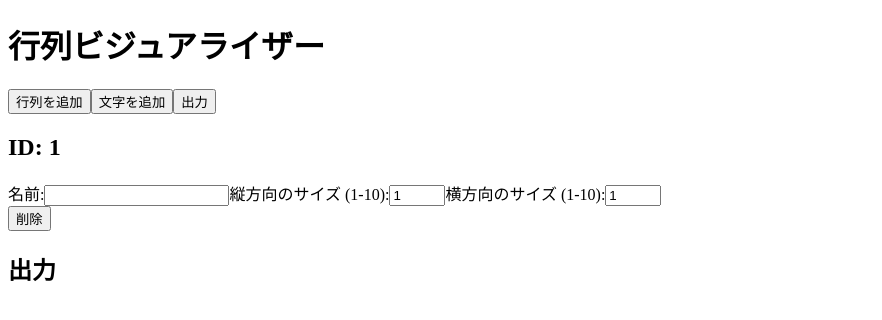
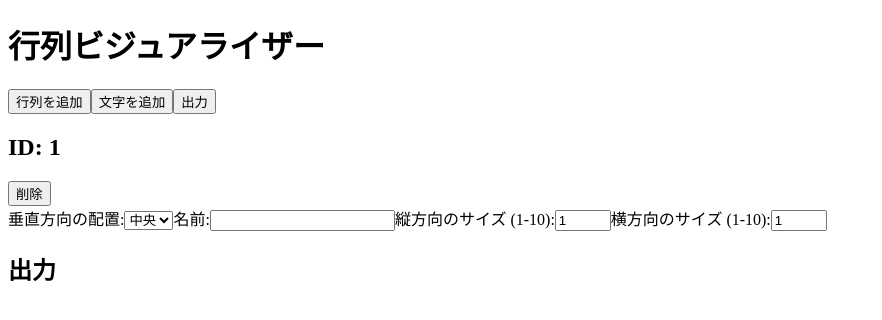
Before and after one commit to senntou/matvis, a React (Vite) app: page / in a window 1280 px wide. Both pictures are taken after a click on the button "行列を追加". Shown: the top 320 px of the page, without its empty margins (0-882 px from the left). Built offline with nearby package versions, Linux system fonts and the light colour scheme; the HTML template or start-up script is replaced by a standard one.

Commit message:
feature: Adjust the vertical display position

```diff
--- a/src/App.tsx
+++ b/src/App.tsx
@@ -51,29 +51,39 @@ function App() {
     );
   };
 
+  const handleAlignmentChange = (
+    id: number,
+    alignment: "top" | "middle" | "bottom",
+  ) => {
+    setItems(
+      items.map((item) =>
+        ("rows" in item || "char" in item) && item.id === id
+          ? { ...item, verticalAlignment: alignment }
+          : item,
+      ),
+    );
+  };
+
   return (
     <div className="App">
       <h1>行列ビジュアライザー</h1>
       <button onClick={handleAddMatrix}>行列を追加</button>
       <button onClick={handleAddChar}>文字を追加</button>
       <button onClick={handleOutput}>出力</button>
-      {items.map((item) => (
-        <>
+      <div className="input-list">
+        {items.map((item) => (
           <MatrixInput
             key={item.id}
             item={item}
             onSizeChange={handleSizeChange}
             onNameChange={handleNameChange}
             onCharChange={handleCharChange}
+            onAlignmentChange={handleAlignmentChange}
             onEnter={handleOutput}
+            onDelete={() => setItems(items.filter((i) => i.id !== item.id))}
           />
-          <button
-            onClick={() => setItems(items.filter((i) => i.id !== item.id))}
-          >
-            削除
-          </button>
-        </>
-      ))}
+        ))}
+      </div>
       <h2>出力</h2>
       {itemsOutput.length > 0 && <OutputHandler matrices={itemsOutput} />}
     </div>
--- a/src/components/MatrixInput.tsx
+++ b/src/components/MatrixInput.tsx
@@ -6,7 +6,12 @@ interface MatrixInputProps {
   onSizeChange: (id: number, type: "rows" | "columns", value: number) => void;
   onNameChange: (id: number, name: string) => void;
   onCharChange: (id: number, char: string) => void;
+  onAlignmentChange: (
+    id: number,
+    alignment: "top" | "middle" | "bottom",
+  ) => void;
   onEnter: () => void;
+  onDelete: () => void;
 }
 
 const MatrixInput: React.FC<MatrixInputProps> = ({
@@ -14,7 +19,9 @@ const MatrixInput: React.FC<MatrixInputProps> = ({
   onSizeChange,
   onNameChange,
   onCharChange,
+  onAlignmentChange,
   onEnter,
+  onDelete,
 }) => {
   const handleKeyDown = (e: React.KeyboardEvent<HTMLInputElement>) => {
     if (e.key === "Enter") {
@@ -24,7 +31,23 @@ const MatrixInput: React.FC<MatrixInputProps> = ({
 
   return (
     <div className="matrix-input">
-      <h2>ID: {item.id}</h2>
+      <div className="matrix-input-header">
+        <h2>ID: {item.id}</h2>
+        <button onClick={() => onDelete()}>削除</button>
+      </div>
+
+      <label>
+        垂直方向の配置:
+        <select
+          value={item.verticalAlignment || "middle"}
+          onChange={(e) => onAlignmentChange(item.id, e.target.value)}
+        >
+          <option value="top">上</option>
+          <option value="middle">中央</option>
+          <option value="bottom">下</option>
+        </select>
+      </label>
+
       {"rows" in item && "columns" in item ? (
         <>
           <label>
--- a/src/components/OutputHandler.tsx
+++ b/src/components/OutputHandler.tsx
@@ -52,13 +52,22 @@ const OutputHandler: React.FC<OutputHandlerProps> = ({ matrices }) => {
     ctx.clearRect(0, 0, canvas.width, canvas.height);
 
     let currentX = RECT_MARGIN;
+    const centerY = canvasSize.height / 2;
 
     matrices.forEach((item, index) => {
-      const y = RECT_MARGIN;
-
       if ("rows" in item && "columns" in item) {
         const rectWidth = item.columns * RECT_SCALE;
         const rectHeight = item.rows * RECT_SCALE;
+
+        let y = centerY - rectHeight / 2;
+        switch (item.verticalAlignment) {
+          case "top":
+            y = RECT_MARGIN;
+            break;
+          case "bottom":
+            y = canvasSize.height - rectHeight - RECT_MARGIN;
+            break;
+        }
 
         ctx.strokeStyle = RECT_COLOR;
         ctx.lineWidth = 2;
@@ -78,6 +87,16 @@ const OutputHandler: React.FC<OutputHandlerProps> = ({ matrices }) => {
       } else if ("char" in item) {
         const boxWidth = RECT_SCALE;
         const boxHeight = RECT_SCALE;
+
+        let y = centerY - boxHeight / 2;
+        switch (item.verticalAlignment) {
+          case "top":
+            y = RECT_MARGIN;
+            break;
+          case "bottom":
+            y = canvasSize.height - boxHeight - RECT_MARGIN;
+            break;
+        }
 
         ctx.strokeStyle = RECT_COLOR;
         // ctx.strokeRect(currentX, y, boxWidth, boxHeight);
--- a/src/styles/global.css
+++ b/src/styles/global.css
@@ -10,9 +10,19 @@
   gap: 0.5rem;
 }
 
+.input-list {
+  display: flex;
+  gap: 0.5rem;
+}
+
 .border {
   border: 1px solid #ccc;
   padding: 0.5rem;
   width: fit-content;
   height: fit-content;
 }
+
+.matrix-input-header {
+  display: flex;
+  gap: 0.5rem;
+}
--- a/src/types/types.ts
+++ b/src/types/types.ts
@@ -3,12 +3,14 @@ export interface Matrix {
   name?: string;
   rows: number;
   columns: number;
+  verticalAlignment?: "top" | "middle" | "bottom";
 }
 
 // 新しいChar型を追加
 export interface Char {
   id: number;
   char: string;
+  verticalAlignment?: "top" | "middle" | "bottom";
 }
 
 // MatrixまたはCharを受け取れるようにする
```
